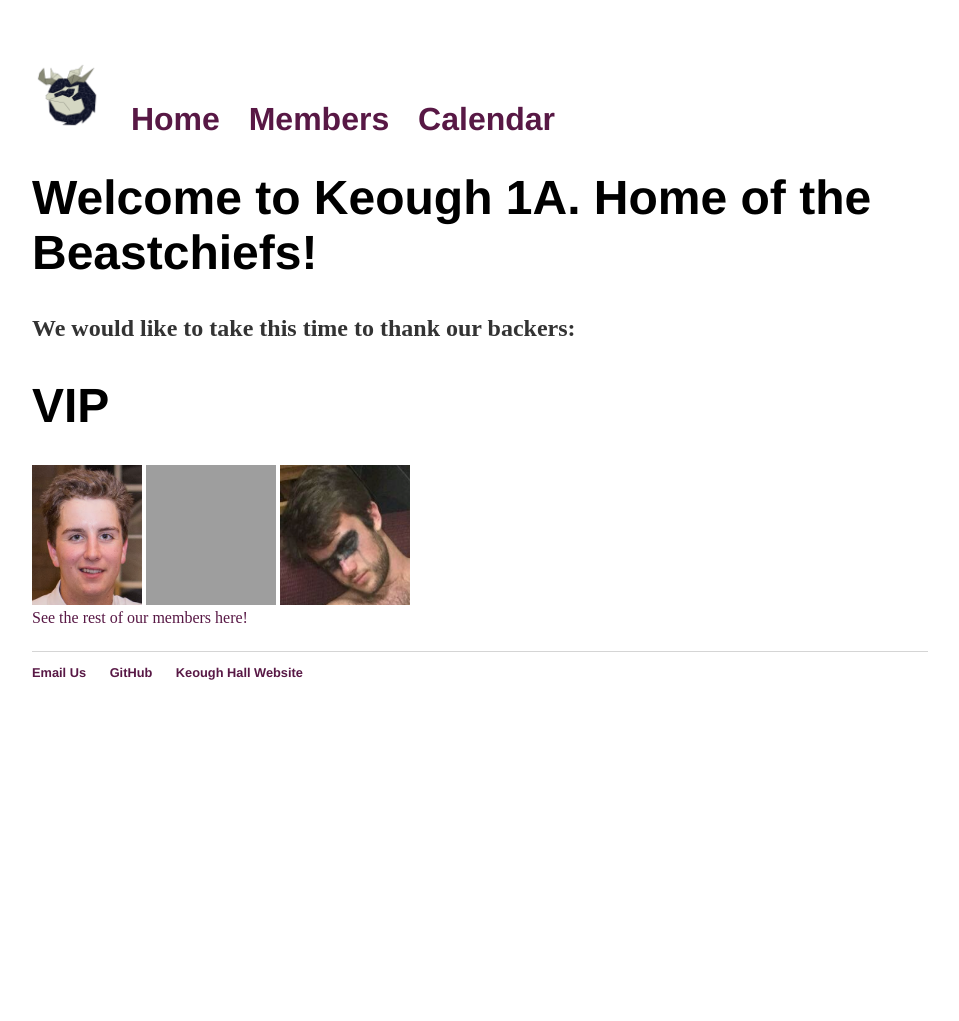
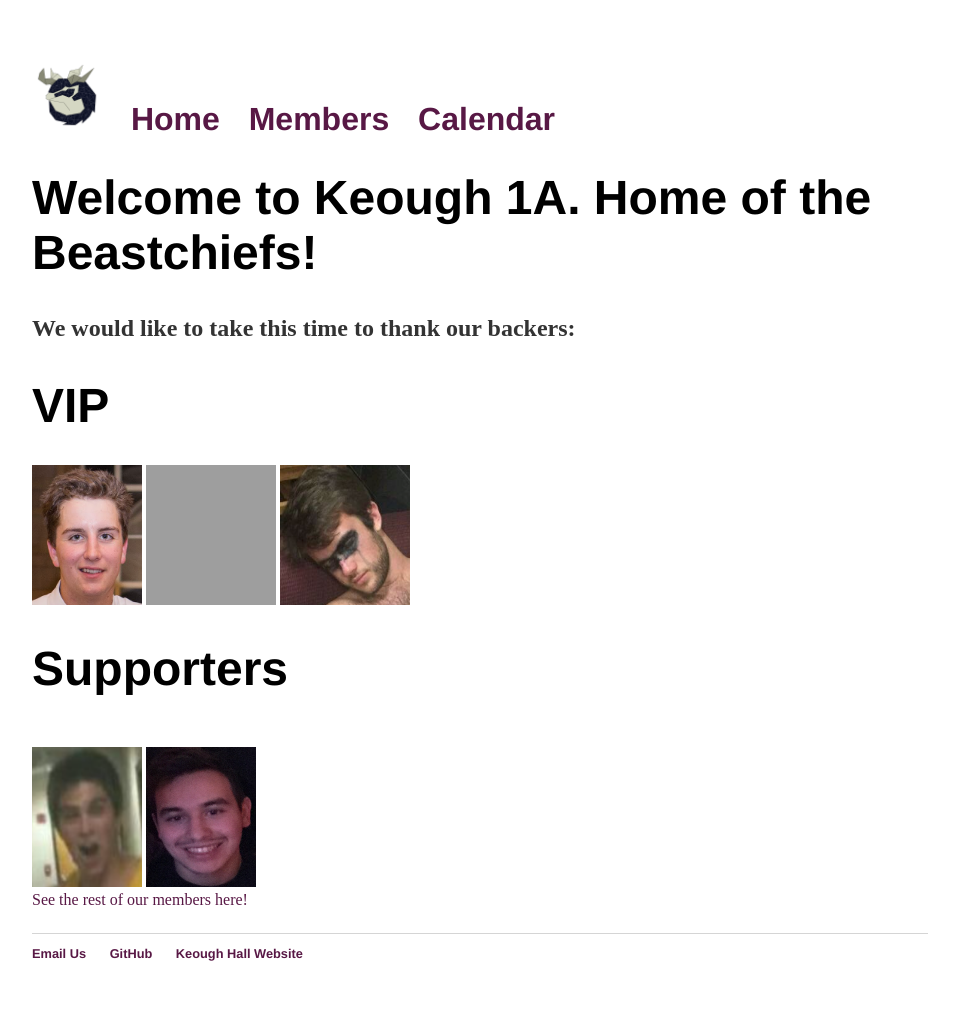
Before and after one commit to chandlercrane/beastchiefs.github.io, a Jekyll site: the page built from index.html, in a window 1280 px wide. Shown: the whole page, without its empty margins (160-1119 px from the left). Built offline with Jekyll 4.4.1, drawn with Linux system fonts in a browser that asks for light colours; before the commit the page ends 900 px from its top, so only the background shows below that; grey boxes are pictures that could not be loaded.

Commit message:
Update index.html

```diff
--- a/index.html
+++ b/index.html
@@ -10,7 +10,11 @@
 		<img src="/docs/assets/img/patrons/ryanG.png" width="110" height="140">
 		<img src="/docs/assets/img/patrons/matt.png" width="130" height="140">
 		<img src="/docs/assets/img/patrons/ryanD.png" width="130" height="140">
-
+		<br/>
+		<h1><strong>Supporters</strong></h1>
+		<br/>
+		<img src="/docs/assets/img/patrons/nick.png" width="110" height="140">
+		<img src="/docs/assets/img/patrons/cristian.png" width="110" height="140">
 		<br/>
 		<a href="/members">See the rest of our members here!</a>
 	</p>
```
